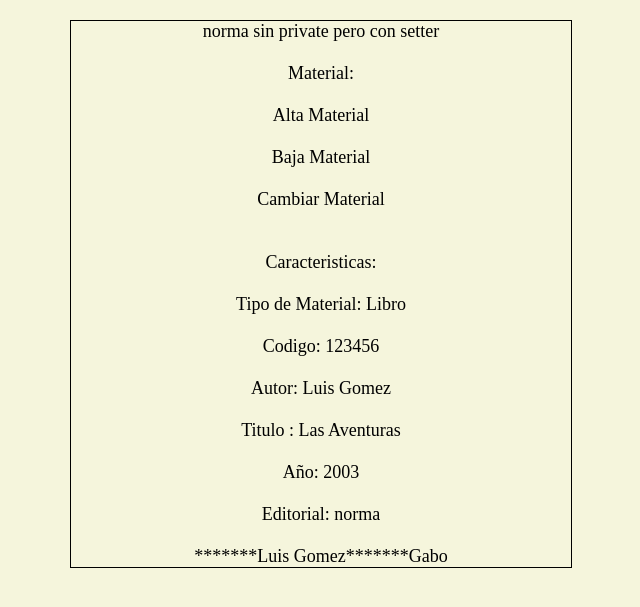
After one commit to samupadilla/adsi2142329, a PHP site: page /Herencia/Bibloteca1.php in a window 1280 px wide. The commit adds this page. Shown: the top 607 px of the page, without its empty margins (319-959 px from the left). Run offline with PHP 8.4, Linux system fonts and the light colour scheme.

Commit message:
Explicacion sobre el trabajo de V Mendoza. Herencia y protected

```diff
--- /dev/null
+++ b/Herencia/Bibloteca1.php
@@ -0,0 +1,324 @@
+<!DOCTYPE html>
+<html lang="en">
+<head>
+    <meta charset="UTF-8">
+    <meta http-equiv="X-UA-Compatible" content="IE=edge">
+    <meta name="viewport" content="width=device-width, initial-scale=1.0">
+    <link rel="stylesheet" href="css/estilo.css">
+    <title>HERENCIA CON METODOS</title>
+</head>
+<body>
+
+    <section>
+    <?php
+
+use Bibloteca as GlobalBibloteca;
+
+class Material{
+    //ctrl + d seleccionar
+    protected $tipoMaterial;
+    protected $codigo;
+    protected $autor;
+    protected $titulo;
+    protected $año;
+
+    function __construct($tipoMaterial,$codigo,$autor,$titulo,$año)
+    {
+        $this->tipoMaterial=$tipoMaterial;
+        $this->codigo=$codigo;
+        $this->autor=$autor;
+        $this->titulo=$titulo;
+        $this->año=$año;
+
+    }
+
+    function AltaMaterial()
+    {
+        print "Alta Material";
+    }
+
+    function BajaMaterial()
+    {
+        print "Baja Material";
+    }
+
+    function CambiarMaterial()
+    {
+        print "Cambiar Material";
+    }
+
+
+
+    function setTipoMaterial($tipoMaterial){
+        $this->tipoMaterial = $tipoMaterial;
+    }
+
+    function getTipoMaterial(){
+        return $this->tipoMaterial;
+    }
+
+
+    function setCodigo($codigo){
+        $this->codigo = $codigo;
+    }
+
+    function getCodigo(){
+        return $this->codigo;
+    }
+
+
+    function setAutor($autor){
+        $this->autor = $autor;
+    }
+
+    function getAutor(){
+        return $this->autor;
+    }
+
+
+    function setTitulo($titulo){
+        $this->titulo = $titulo;
+    }
+
+    function getTitulo(){
+        return $this->titulo;
+    }
+
+
+    function setAño($año){
+        $this->año = $año;
+    }
+
+    function getAño(){
+        return $this->año;
+    }
+
+
+
+
+
+    /*function mensaje()
+    {
+       echo "Tipo de Material: {$this->tipoMaterial}.
+       <br><br> Codigo: {$this->codigo}.
+       <br><br> Autor: {$this->autor}.
+       <br><br> Titulo: {$this->titulo}.
+       <br><br> año: {$this->año}.";
+    }*/
+
+
+
+}
+
+
+
+
+    /*$obj = new Material("Libro","Aventura",123456,"Luis Gomez","Las Aventuras",2003);
+    echo "<br> Metodos: <br><br>";
+    $obj->AltaMaterial();
+    echo "<br><br>";
+    $obj->BajaMaterial();
+    echo "<br><br>";
+    $obj->CambiarMaterial();
+    echo "<br><br><br> Caracteristicas: <br><br>";
+    $obj->mensaje();*/
+
+
+
+    class Libro extends Material{
+
+        private $editorial;
+
+
+        function __construct($tipoMaterial,$codigo,$autor,$titulo,$año,$editorial)
+        {
+            parent:: __construct($tipoMaterial,$codigo,$autor,$titulo,$año);
+            $this->editorial=$editorial;
+            // $this->tipoMaterial=$tipoMaterial;
+            // $this->codigo=$codigo;
+            // $this->autor=$autor;
+            // $this->titulo=$titulo;
+            // $this->año=$año;
+
+        }
+
+        function setter($atributo,$valor){
+            $this->$atributo=$valor;
+        }
+
+
+        function getter($nombreAtributo){
+            return $this->$nombreAtributo;
+        }
+
+        /*function setTipoMaterial($tipoMaterial){
+            $this->tipoMaterial = $tipoMaterial;
+        }
+
+        function getTipoMaterial(){
+            return $this->tipoMaterial;
+        }
+
+
+        function setCodigo($codigo){
+            $this->codigo = $codigo;
+        }
+
+        function getCodigo(){
+            return $this->codigo;
+        }
+
+
+        function setAutor($autor){
+            $this->autor = $autor;
+        }
+
+        function getAutor(){
+            return $this->autor;
+        }
+
+
+        function setTitulo($titulo){
+            $this->titulo = $titulo;
+        }
+
+        function getTitulo(){
+            return $this->titulo;
+        }
+
+
+        function setAño($año){
+            $this->año = $año;
+        }
+
+        function getAño(){
+            return $this->año;
+        }
+
+
+        function setEditorial($editorial){
+            $this->editorial = $editorial;
+        }
+
+        function getEditorial(){
+            return $this->editorial;
+        }
+
+
+
+        function mensaje()
+        {
+            echo "Tipo de Material: {$this->tipoMaterial}.
+            <br><br> Codigo: {$this->codigo}.
+            <br><br> Autor: {$this->autor}.
+            <br><br> Titulo: {$this->titulo}.
+            <br><br> año: {$this->año}.
+            <br><br> Editorial: {$this->editorial}";
+        }*/
+
+
+
+    }
+
+
+    /*$obj = new Libro("Libro",123456,"Luis Gomez","Las Aventuras",2003,"anonimo");
+    echo "<br> Material: <br><br>";
+    $obj->AltaMaterial();
+    echo "<br><br>";
+    $obj->BajaMaterial();
+    echo "<br><br>";
+    $obj->CambiarMaterial();
+    echo "<br><br><br> Caracteristicas: <br><br>";
+    $obj->mensaje();*/
+
+
+
+
+    $obj = new Libro("Libro",123456,"Luis Gomez","Las Aventuras",2003,"anonimo");
+    //modificar directamente el atributo
+    //si es private no se puede
+    //$obj->editorial="norma";
+    $obj->setter("editorial","norma");
+    echo $obj->getter("editorial").' sin private pero con setter<br>';
+    echo "<br> Material: <br><br>";
+    $obj->AltaMaterial();
+    echo "<br><br>";
+    $obj->BajaMaterial();
+    echo "<br><br>";
+    $obj->CambiarMaterial();
+    echo "<br><br><br> Caracteristicas: <br><br>";
+
+    //uso de getter abreviado
+    echo "Tipo de Material: ";
+    echo $obj->getter("tipoMaterial").'<br><br>';
+    echo "Codigo: ";
+    echo $obj->getter("codigo").'<br><br>';
+    echo "Autor: ";
+    echo $obj->getter("autor").'<br><br>';
+    echo "Titulo : ";
+    echo $obj->getter("titulo").'<br><br>';
+    echo "Año: ";
+    echo $obj->getter("año").'<br><br>';
+    echo "Editorial: ";
+    echo $obj->getter("editorial").'<br><br>';
+
+
+
+    //echo "<br>Modificacion: <br><br> ";
+    //uso de setters abreviados
+    //Definir Modificaciones
+    // $obj->setter("tipoMaterial","Revista");
+    // $obj->setter("codigo",2142329);
+    // $obj->setter("autor","Anonimo");
+    // $obj->setter("titulo","Revista Tu");
+    // $obj->setter("año",2004);
+    // $obj->setter("editorial","anonimo");
+
+
+    // echo "Tipo de Material: ";
+    // echo $obj->getter("tipoMaterial").'<br><br>';
+    // echo "Codigo: ";
+    // echo $obj->getter("codigo").'<br><br>';
+    // echo "Autor: ";
+    // echo $obj->getter("autor").'<br><br>';
+    // echo "Titulo : ";
+    // echo $obj->getter("titulo").'<br><br>';
+    // echo "Año: ";
+    // echo $obj->getter("año").'<br><br>';
+    // echo "Editorial: ";
+    // echo $obj->getter("editorial").'<br><br>';
+
+    class Bibloteca
+    {
+    // es una colección de materiales
+     private $coleccion;//llenar con libros y revistas.
+
+     function __construct(){
+         $this->coleccion= array();
+     }
+
+     function adicionarLibro($libro){
+        array_push($this->coleccion,$libro);
+     }
+
+     function verLibros(){
+        for ($i=0; $i <count($this->coleccion); $i++) {
+            echo '*******'. $this->coleccion[$i]->getter("autor");
+         }
+     }
+
+}
+
+$biblio=new Bibloteca();
+$biblio->adicionarLibro($obj);
+//$tipoMaterial,$codigo,$autor,$titulo,$año,$editorial
+$obj1 = new Libro("Libro",123457,"Gabo","100 años de soledad",1978,"planeta");
+$biblio->adicionarLibro($obj1);
+$biblio->verLibros();
+
+
+
+    ?>
+    </section>
+</body>
+</html>
--- /dev/null
+++ b/Herencia/css/estilo.css
@@ -0,0 +1,32 @@
+*{
+    padding: 0px;
+    margin: 0px;
+}
+
+
+body{
+    background: beige;
+}
+
+
+div{
+    margin: auto;
+    width: 500px;
+    margin-top: 20px;
+    border: black 1px solid;
+    text-align: center;
+    color: black;
+    font-size: 18px;
+    margin-bottom: 20px;
+}
+
+
+section{
+    margin: auto;
+    margin-top: 20px;
+    width: 500px;
+    text-align: center;
+    font-size: 18px;
+    border: black 1px solid;
+    margin-bottom: 20px;
+}
--- a/objetos1.php
+++ b/objetos1.php
@@ -3,11 +3,13 @@
   private $documento;
   private $nombre;
   private $ficha;
+  private $sissalud;
 //setters y getters
  function __construct($documento,$nombre,$ficha){
     $this->documento=$documento;
     $this->nombre=$nombre;
     $this->ficha=$ficha;
+   // $sissalud=new SistemaSalud();
  }
 //reemplazar los 3 setters por uno
 function setter($atributo,$valor){
```
Also changed, not shown: Herencia/Bibloteca.php (added, +109 -0 lines).
